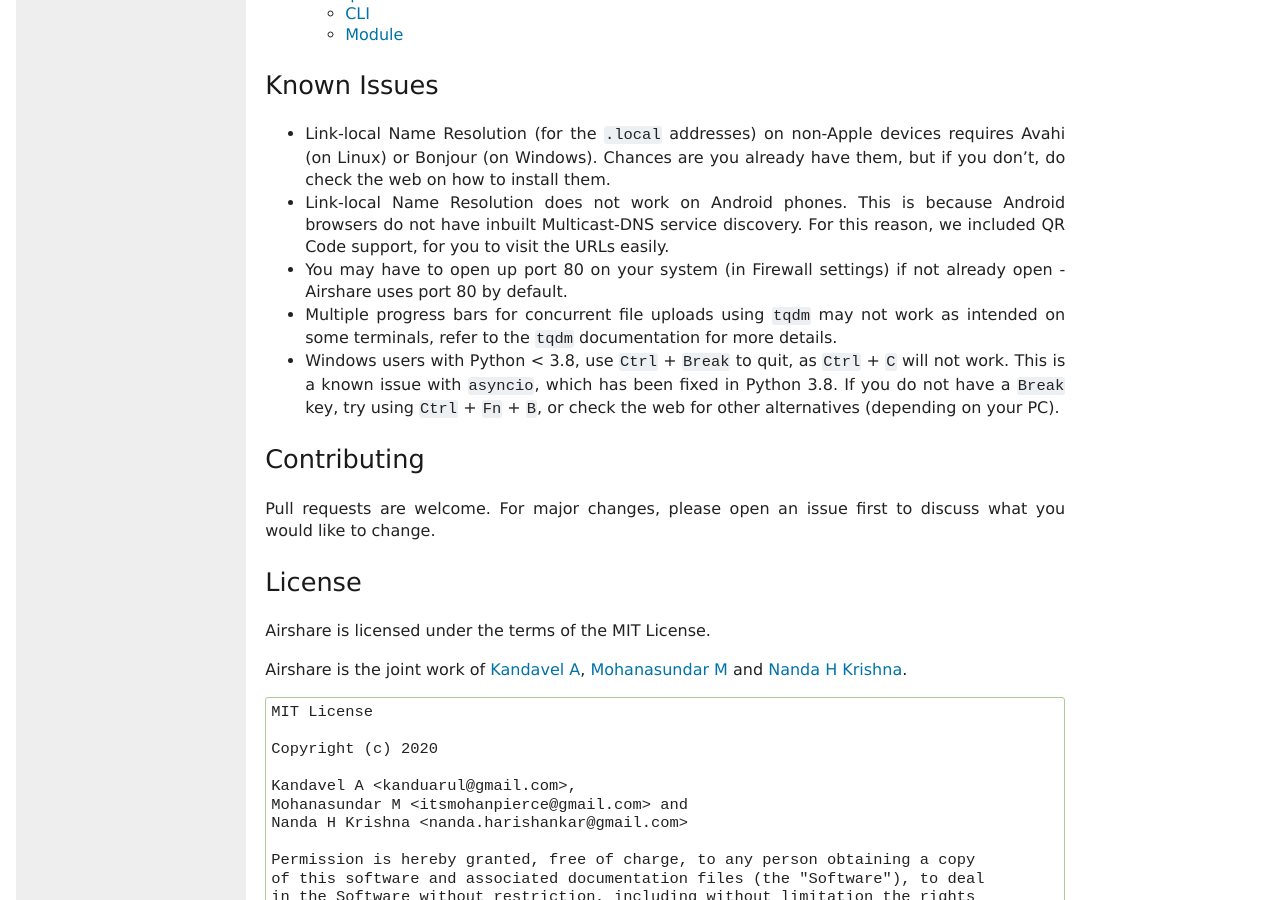
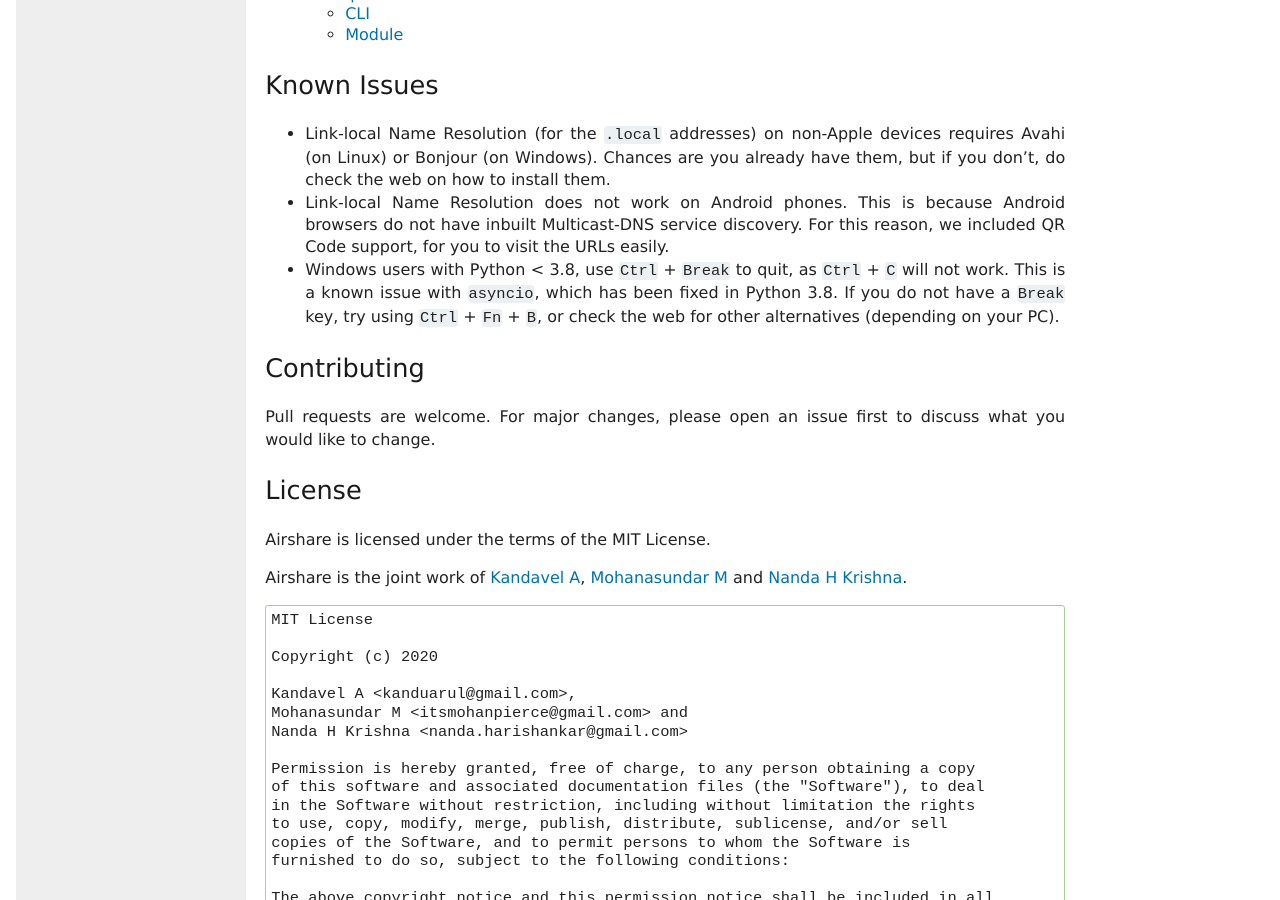
Before and after one commit to KuroLabs/Airshare, a Sphinx documentation site: the page built from docs/source/index.rst, in a window 1280 px wide and 900 px high, scrolled down 1452 px. Built offline with Sphinx 7.4.7, drawn with Linux system fonts in a browser that asks for light colours.

Commit message:
Edited Known Issues

```diff
--- a/docs/source/index.rst
+++ b/docs/source/index.rst
@@ -107,8 +107,6 @@
 
 * Link-local Name Resolution (for the ``.local`` addresses) on non-Apple devices requires Avahi (on Linux) or Bonjour (on Windows). Chances are you already have them, but if you don't, do check the web on how to install them.
 * Link-local Name Resolution does not work on Android phones. This is because Android browsers do not have inbuilt Multicast-DNS service discovery. For this reason, we included QR Code support, for you to visit the URLs easily.
-* You may have to open up port 80 on your system (in Firewall settings) if not already open - Airshare uses port 80 by default.
-* Multiple progress bars for concurrent file uploads using ``tqdm`` may not work as intended on some terminals, refer to the ``tqdm`` documentation for more details.
 * Windows users with Python < 3.8, use ``Ctrl`` + ``Break`` to quit, as ``Ctrl`` + ``C`` will not work. This is a known issue with ``asyncio``, which has been fixed in Python 3.8. If you do not have a ``Break`` key, try using ``Ctrl`` + ``Fn`` + ``B``, or check the web for other alternatives (depending on your PC).
 
 Contributing
```
Also changed, not shown: PIP.md (+0 -4 lines), README.md (+0 -4 lines).
